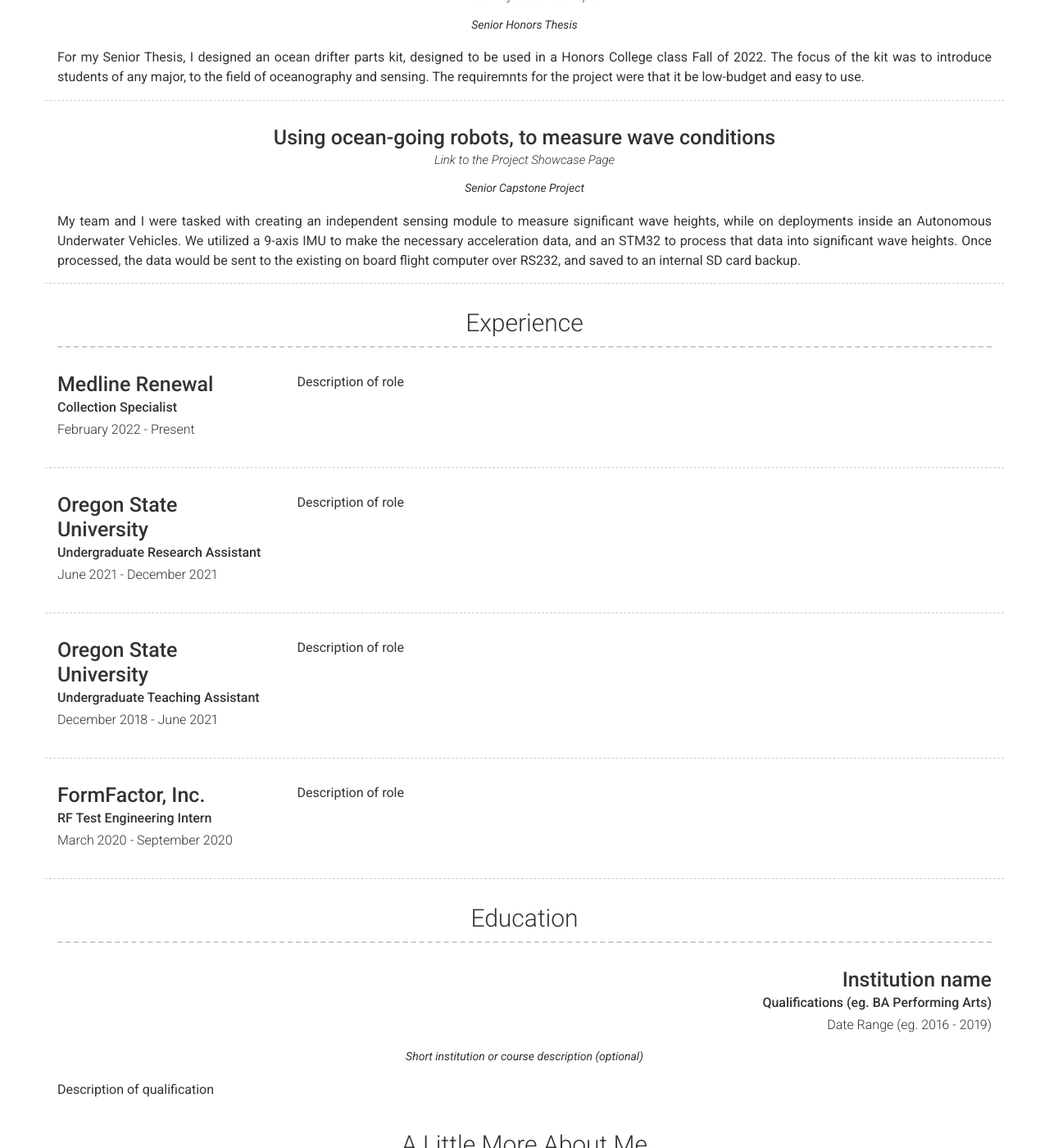
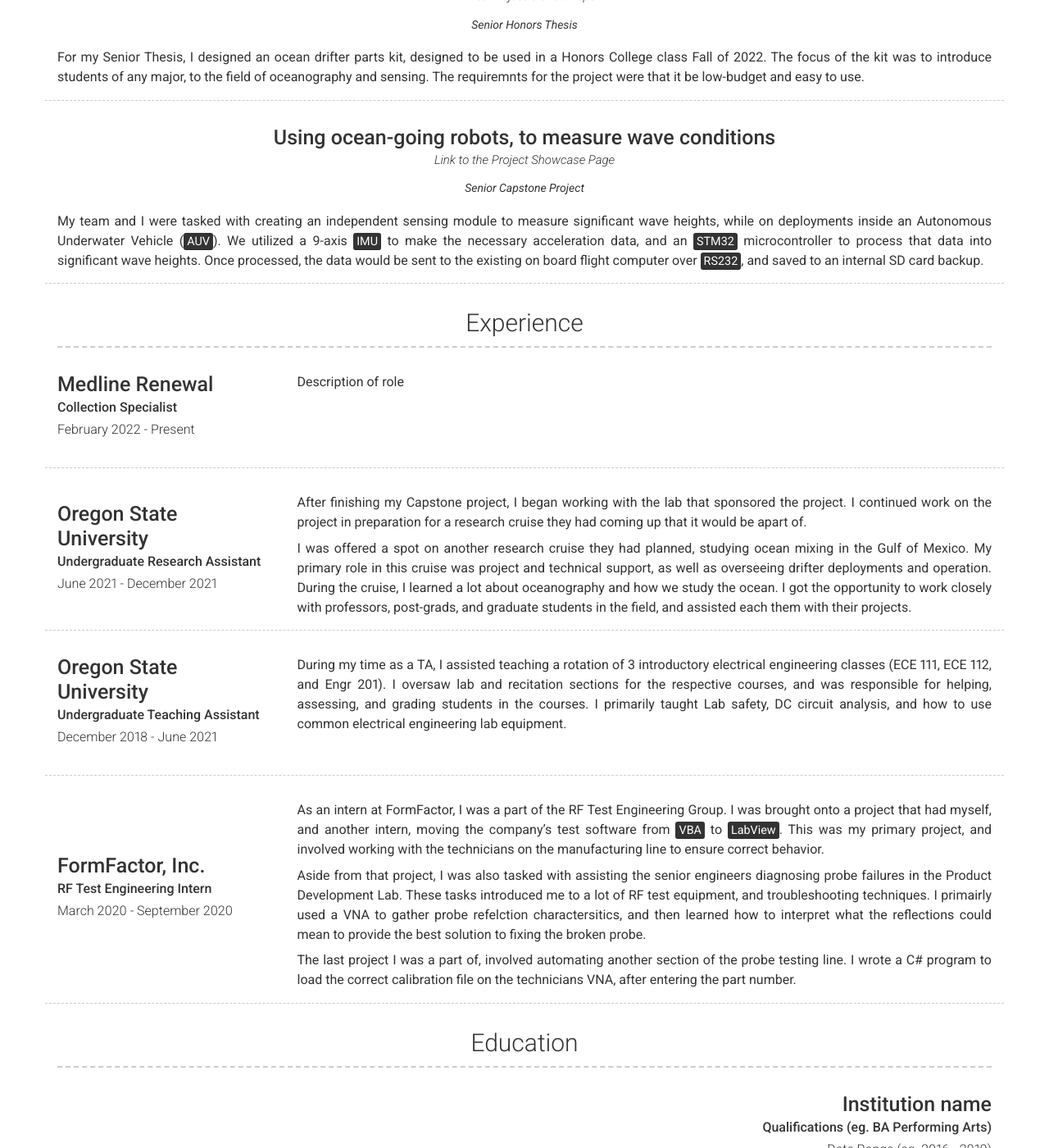
Before and after one commit to AustinJGreen333/AustinJGreen333.github.io, a Jekyll site: the page built from index.md, in a window 1280 px wide and 1400 px high, scrolled down 783 px. Shown: the whole window at 82% size. Built offline with Jekyll 4.4.1, drawn with Linux system fonts in a browser that asks for light colours; nearby versions of some CDN libraries.

Commit message:
Added Project Info

```diff
--- a/_config.yml
+++ b/_config.yml
@@ -94,7 +94,7 @@ content:
         quote: >
           Senior Capstone Project
         description: |
-          My team and I were tasked with creating an independent sensing module to measure significant wave heights, while on deployments inside an Autonomous Underwater Vehicles. We utilized a 9-axis IMU to make the necessary acceleration data, and an STM32 to process that data into significant wave heights. Once processed, the data would be sent to the existing on board flight computer over RS232, and saved to an internal SD card backup.
+          My team and I were tasked with creating an independent sensing module to measure significant wave heights, while on deployments inside an Autonomous Underwater Vehicle (<mark>AUV</mark>). We utilized a 9-axis <mark>IMU</mark> to make the necessary acceleration data, and an <mark>STM32</mark> microcontroller to process that data into significant wave heights. Once processed, the data would be sent to the existing on board flight computer over <mark>RS232</mark>, and saved to an internal SD card backup.
   - title: Experience
     layout: list
     content:
@@ -112,7 +112,9 @@ content:
         sub_title: Undergraduate Research Assistant
         caption: June 2021 - December 2021
         description: | # this will include new lines to allow paragraphs
-          Description of role
+          After finishing my Capstone project, I began working with the lab that sponsored the project. I continued work on the project in preparation for a research cruise they had coming up that it would be apart of.
+
+          I was offered a spot on another research cruise they had planned, studying ocean mixing in the Gulf of Mexico. My primary role in this cruise was project and technical support, as well as overseeing drifter deployments and operation. During the cruise, I learned a lot about oceanography and how we study the ocean. I got the opportunity to work closely with professors, post-grads, and graduate students in the field, and assisted each them with their projects.
 
       - layout: left
         border: weak
@@ -120,7 +122,7 @@ content:
         sub_title: Undergraduate Teaching Assistant
         caption: December 2018 - June 2021
         description: | # this will include new lines to allow paragraphs
-          Description of role
+          During my time as a TA, I assisted teaching a rotation of 3 introductory electrical engineering classes (ECE 111, ECE 112, and Engr 201). I oversaw lab and recitation sections for the respective courses, and was responsible for helping, assessing, and grading students in the courses. I primarily taught Lab safety, DC circuit analysis, and how to use common electrical engineering lab equipment.
 
       - layout: left
         border: weak
@@ -128,7 +130,11 @@ content:
         sub_title: RF Test Engineering Intern
         caption: March 2020 - September 2020
         description: | # this will include new lines to allow paragraphs
-          Description of role
+          As an intern at FormFactor, I was a part of the RF Test Engineering Group. I was brought onto a project that had myself, and another intern, moving the company's test software from <mark>VBA</mark> to <mark>LabView</mark>. This was my primary project, and involved working with the technicians on the manufacturing line to ensure correct behavior.
+
+          Aside from that project, I was also tasked with assisting the senior engineers diagnosing probe failures in the Product Development Lab. These tasks introduced me to a lot of RF test equipment, and troubleshooting techniques. I primairly used a VNA to gather probe refelction charactersitics, and then learned how to interpret what the reflections could mean to provide the best solution to fixing the broken probe.
+
+          The last project I was a part of, involved automating another section of the probe testing line. I wrote a C# program to load the correct calibration file on the technicians VNA, after entering the part number.
 
   - title: Education
     layout: list
```
